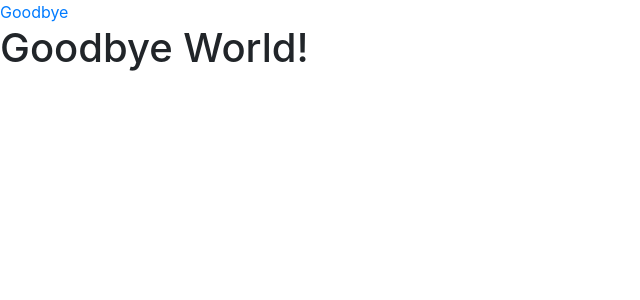
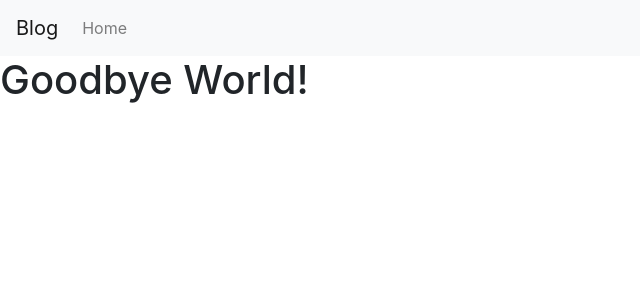
Before and after one commit to phillipjhl/Musketeer, a React app: page /goodbye in a window 1280 px wide. Shown: the top 300 px of the page, without its empty margins (0-640 px from the left). Built offline with nearby package versions, Linux system fonts and the light colour scheme.

Commit message:
added navbar

```diff
--- a/client/index.html
+++ b/client/index.html
@@ -4,7 +4,7 @@
     <meta charset="UTF-8">
     <meta name="viewport" content="width=device-width, initial-scale=1.0">
     <meta http-equiv="X-UA-Compatible" content="ie=edge">
-    <title>Document</title>
+    <title>Blog</title>
     <link rel="stylesheet" href="https://maxcdn.bootstrapcdn.com/bootstrap/4.0.0/css/bootstrap.min.css" integrity="sha384-Gn5384xqQ1aoWXA+058RXPxPg6fy4IWvTNh0E263XmFcJlSAwiGgFAW/dAiS6JXm" crossorigin="anonymous">
 </head>
 <body>
--- a/client/src/components/hello.jsx
+++ b/client/src/components/Home.jsx
@@ -1,7 +1,6 @@
 import React, { Component } from 'react';
-import { render } from 'react-dom';
 
-class HelloWorld extends Component {
+class Home extends Component {
 
     constructor(props) {
         super(props);
@@ -12,4 +11,4 @@ class HelloWorld extends Component {
     }
 }
 
-export default HelloWorld;
+export default Home;
--- /dev/null
+++ b/client/src/components/NavBar.jsx
@@ -0,0 +1,20 @@
+import React from 'react';
+import { BrowserRouter as Router, Link } from 'react-router-dom';
+
+function NavBar(props) {
+    return (
+        <nav className="navbar navbar-expand-lg navbar-light bg-light" >
+            <Link to='/' className="navbar-brand" >Blog</Link>
+            <button className="navbar-toggler" type="button" data-toggle="collapse" data-target="#navbarNavAltMarkup" aria-controls="navbarNavAltMarkup" aria-expanded="false" aria-label="Toggle navigation">
+                <span className="navbar-toggler-icon"></span>
+            </button>
+            <div className="collapse navbar-collapse" id="navbarNavAltMarkup">
+                <div className="navbar-nav">
+                    <Link to="/" className="nav-item nav-link" >Home <span className="sr-only">(current)</span></Link>
+                </div>
+            </div>
+        </nav>
+    );
+}
+
+export default NavBar;
--- a/client/src/components/app.jsx
+++ b/client/src/components/app.jsx
@@ -1,6 +1,7 @@
 import React, { Component, Fragment } from 'react';
 import { BrowserRouter as Router, Route, Switch, Link } from 'react-router-dom';
-import HelloWorld from './hello';
+import NavBar from './NavBar';
+import Home from './Home';
 import GoodbyeWorld from './goodbye';
 
 class Navigation extends Component {
@@ -9,9 +10,9 @@ class Navigation extends Component {
         return (
             <Router>
                 <Fragment>
-                    <Link to="/goodbye">Goodbye</Link>
+                    <NavBar />
                     <Switch>
-                        <Route exact path="/" component={HelloWorld} />
+                        <Route exact path="/" component={Home} />
                         <Route path="/goodbye" component={GoodbyeWorld} />
                     </Switch>
                 </Fragment>
--- a/client/src/index.js
+++ b/client/src/index.js
@@ -1,5 +1,5 @@
 import React from 'react';
 import ReactDOM from 'react-dom';
-import App from './components/app';
+import App from './components/App';
 
 ReactDOM.render(<App />, document.getElementById('root'));
```
